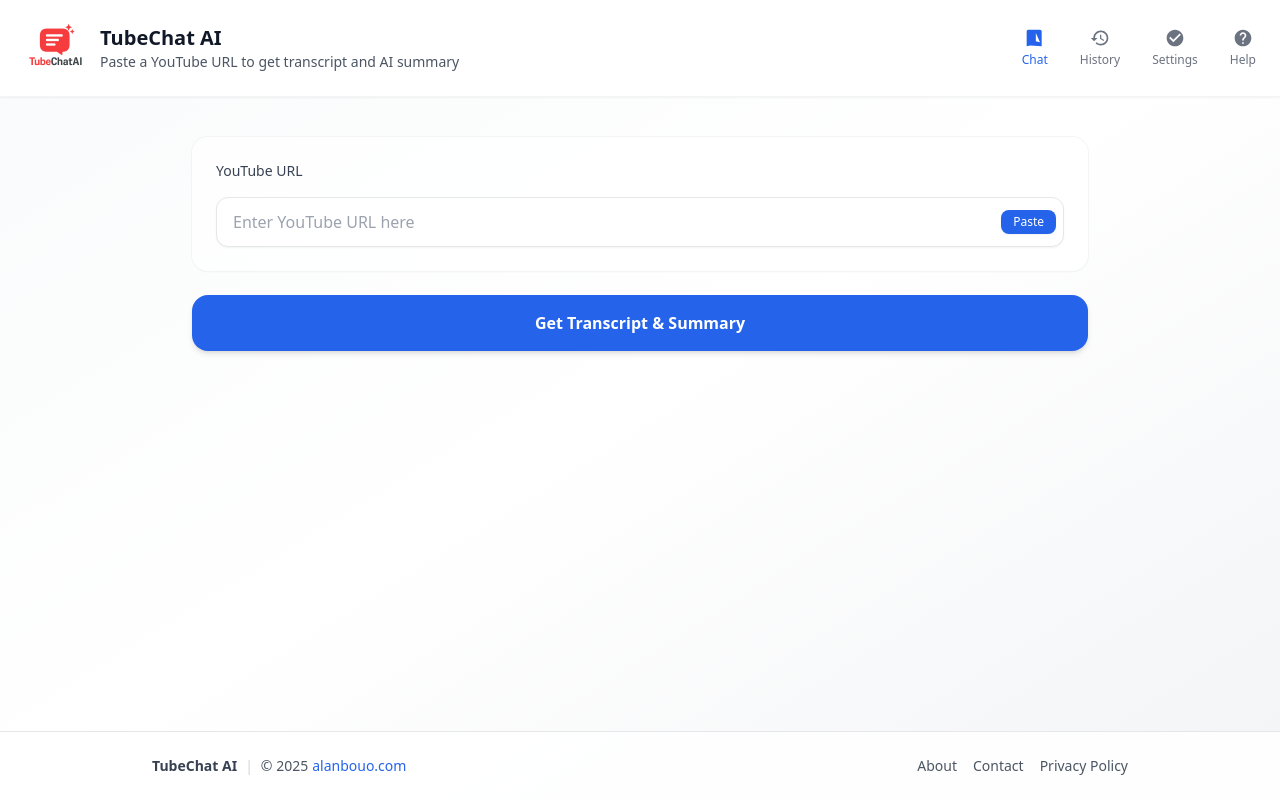
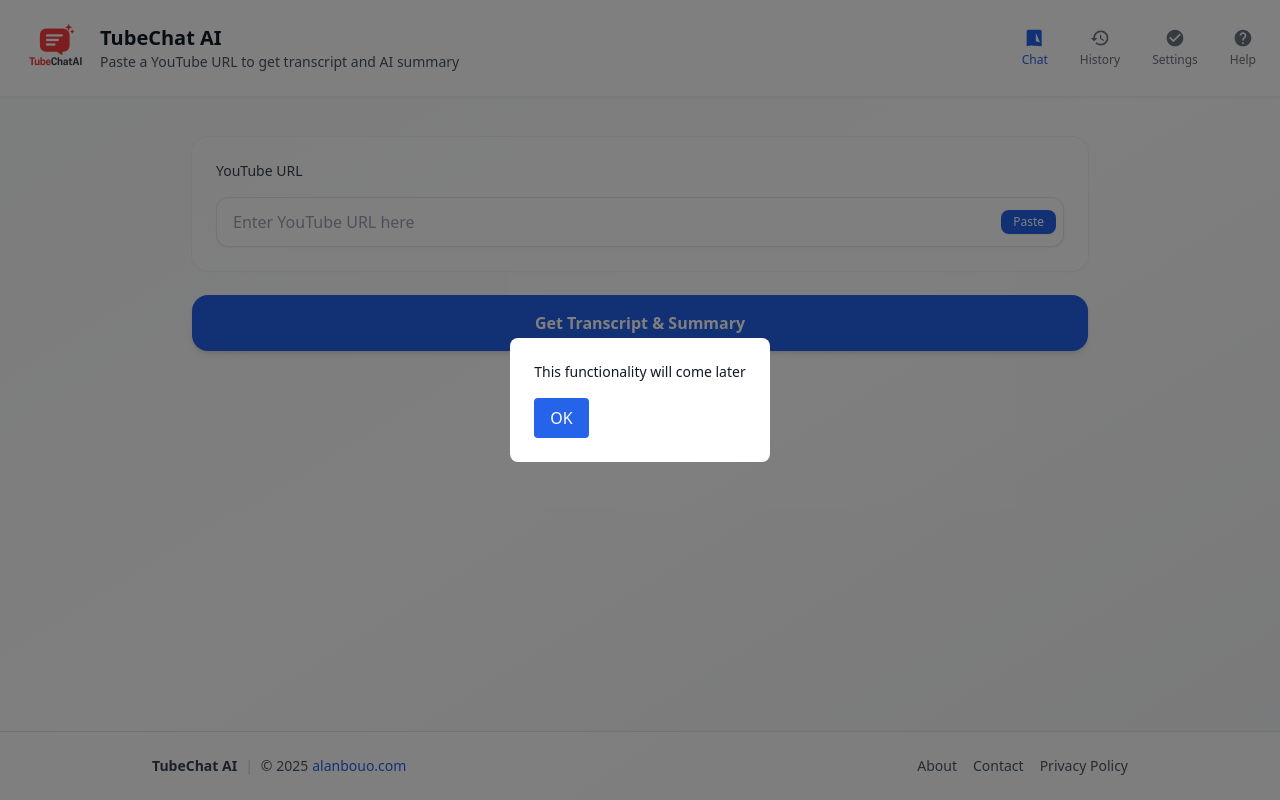
Before and after one commit to alanbouo/youtube-transcript-ui, a React (Vite) app: page / in a window 1280 px wide. Both pictures are taken after a click on the button "Chat". Built offline with nearby package versions, Linux system fonts and the light colour scheme; the HTML template or start-up script is replaced by a standard one.

Commit message:
polishing UI

```diff
--- a/src/App.tsx
+++ b/src/App.tsx
@@ -5,12 +5,12 @@ import { TranscriptResult } from "./components/TranscriptResult";
 
 import logoUrl from "./assets/logo.png";
 
+const delay = (ms: number) => new Promise(resolve => setTimeout(resolve, ms));
+
 function extractVideoId(url: string): string | null {
   const match = url.match(/(?:v=|youtu\.be\/)([a-zA-Z0-9_-]{11})/);
   return match ? match[1] : null;
 }
-
-const delay = (ms: number) => new Promise(resolve => setTimeout(resolve, ms));
 
 export default function App() {
   const [url, setUrl] = useState("");
@@ -24,6 +24,7 @@ export default function App() {
 
   const [error, setError] = useState("");
   const [loading, setLoading] = useState(false);
+  const [popupMessage, setPopupMessage] = useState("");
 
   const handleSubmit = async () => {
     setError("");
@@ -112,28 +113,28 @@ export default function App() {
 
           {/* Header Navigation */}
           <nav className="flex flex-wrap items-center gap-3 md:ml-auto md:gap-8">
-            <button className="flex flex-col items-center space-y-1 text-blue-600">
+            <button onClick={() => setPopupMessage("This functionality will come later")} className="flex flex-col items-center space-y-1 text-blue-600">
               <svg className="h-5 w-5" fill="currentColor" viewBox="0 0 24 24">
                 <path d="M20 2H4c-1.1 0-1.99.9-1.99 2L2 22l4.5-1 13.5 1V4c0-1.1-.9-2-2-2zm-2 15l-5-1V6l5 11z"/>
               </svg>
               <span className="text-xs">Chat</span>
             </button>
 
-            <button className="flex flex-col items-center space-y-1 text-gray-500 transition-colors hover:text-blue-600">
+            <button onClick={() => setPopupMessage("This functionality will come later")} className="flex flex-col items-center space-y-1 text-gray-500 transition-colors hover:text-blue-600">
               <svg className="h-5 w-5" fill="currentColor" viewBox="0 0 24 24">
                 <path d="M13 3c-4.97 0-9 4.03-9 9H1l3.89 3.89.07.14L9 12H6c0-3.87 3.13-7 7-7s7 3.13 7 7-3.13 7-7 7c-1.93 0-3.68-.79-4.95-2.05l-1.42 1.42C8.27 19.99 10.51 21 13 21c4.97 0 9-4.03 9-9s-4.03-9-9-9zm-1 5v5l4.28 2.54.72-1.21-3.5-2.08V8H12z"/>
               </svg>
               <span className="text-xs">History</span>
             </button>
 
-            <button className="flex flex-col items-center space-y-1 text-gray-500 transition-colors hover:text-blue-600">
+            <button onClick={() => setPopupMessage("This functionality will come later")} className="flex flex-col items-center space-y-1 text-gray-500 transition-colors hover:text-blue-600">
               <svg className="h-5 w-5" fill="currentColor" viewBox="0 0 24 24">
                 <path d="M12 2C6.48 2 2 6.48 2 12s4.48 10 10 10 10-4.48 10-10S17.52 2 12 2zm-2 15l-5-5 1.41-1.41L10 14.17l7.59-7.59L19 8l-9 9z"/>
               </svg>
               <span className="text-xs">Settings</span>
             </button>
 
-            <button className="flex flex-col items-center space-y-1 text-gray-500 transition-colors hover:text-blue-600">
+            <button onClick={() => setPopupMessage("This functionality will come later")} className="flex flex-col items-center space-y-1 text-gray-500 transition-colors hover:text-blue-600">
               <svg className="h-5 w-5" fill="currentColor" viewBox="0 0 24 24">
                 <path d="M12 2C6.48 2 2 6.48 2 12s4.48 10 10 10 10-4.48 10-10S17.52 2 12 2zm1 17h-2v-2h2v2zm2.07-7.75l-.9.92C13.45 12.9 13 13.5 13 15h-2v-.5c0-1.1.45-2.1 1.17-2.83l1.24-1.26c.37-.36.59-.86.59-1.41 0-1.1-.9-2-2-2s-2 .9-2 2H8c0-2.21 1.79-4 4-4s4 1.79 4 4c0 .88-.36 1.68-.93 2.25z"/>
               </svg>
@@ -157,7 +158,17 @@ export default function App() {
                 className="w-full rounded-xl border border-gray-200 px-4 py-3 pr-24 text-gray-900 shadow-sm transition-all focus:border-blue-500 focus:ring-2 focus:ring-blue-500/40"
                 placeholder="Enter YouTube URL here"
               />
-              <button className="absolute right-2 top-1/2 -translate-y-1/2 rounded-lg bg-blue-600 px-3 py-1 text-xs font-medium text-white shadow-sm transition hover:bg-blue-700">
+              <button
+                onClick={async () => {
+                  try {
+                    const text = await navigator.clipboard.readText();
+                    setUrl(text);
+                  } catch (err) {
+                    console.error('Failed to read clipboard:', err);
+                  }
+                }}
+                className="absolute right-2 top-1/2 -translate-y-1/2 rounded-lg bg-blue-600 px-3 py-1 text-xs font-medium text-white shadow-sm transition hover:bg-blue-700"
+              >
                 Paste
               </button>
             </div>
@@ -263,6 +274,21 @@ export default function App() {
         </div>
       </footer>
 
+      {/* Popup Modal */}
+      {popupMessage && (
+        <div className="fixed inset-0 bg-black/50 flex items-center justify-center z-50">
+          <div className="bg-white p-6 rounded-lg max-w-sm mx-4">
+            <p className="text-sm">{popupMessage}</p>
+            <button
+              onClick={() => setPopupMessage("")}
+              className="mt-4 px-4 py-2 bg-blue-600 text-white rounded hover:bg-blue-700"
+            >
+              OK
+            </button>
+          </div>
+        </div>
+      )}
+
     </div>
   );
 }
--- a/src/components/TranscriptResult.tsx
+++ b/src/components/TranscriptResult.tsx
@@ -9,6 +9,7 @@ type Props = {
 
 export function TranscriptResult({ summary, keywords, actions, transcript }: Props) {
   const [showTranscript, setShowTranscript] = useState(false);
+  const [copied, setCopied] = useState(false);
 
   return (
     <div className="space-y-6">
@@ -101,8 +102,19 @@ export function TranscriptResult({ summary, keywords, actions, transcript }: Pro
               </p>
             </div>
             <div className="mt-4 flex justify-end">
-              <button className="px-4 py-2 bg-blue-600 text-white text-sm rounded-lg hover:bg-blue-700 transition-colors">
-                Copy Transcript
+              <button
+                onClick={async () => {
+                  try {
+                    await navigator.clipboard.writeText(transcript);
+                    setCopied(true);
+                    setTimeout(() => setCopied(false), 3000);
+                  } catch (err) {
+                    console.error('Failed to copy:', err);
+                  }
+                }}
+                className={`px-4 py-2 text-white text-sm rounded-lg transition-colors ${copied ? 'bg-green-600 hover:bg-green-700' : 'bg-blue-600 hover:bg-blue-700'}`}
+              >
+                {copied ? 'Transcript copied!' : 'Copy Transcript'}
               </button>
             </div>
           </div>
```
